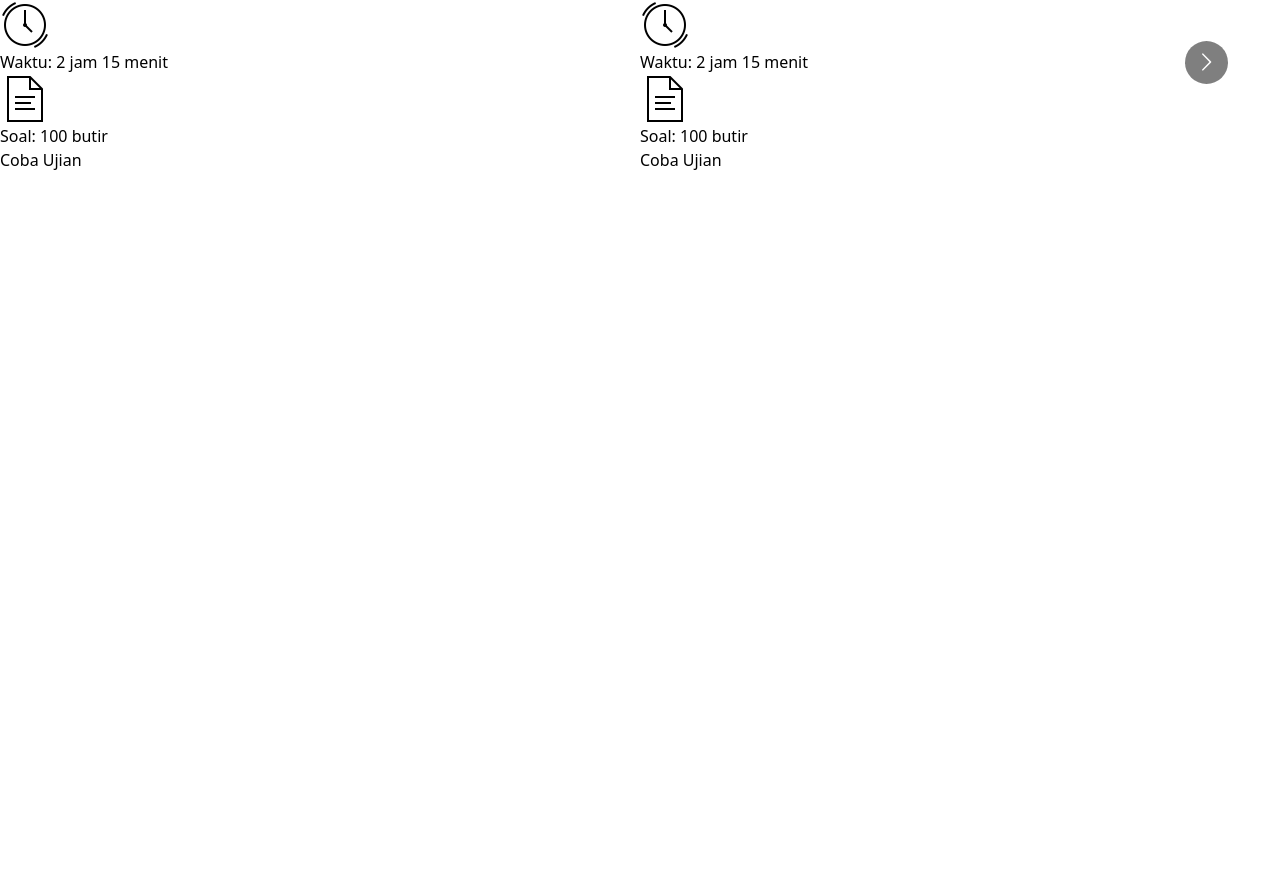
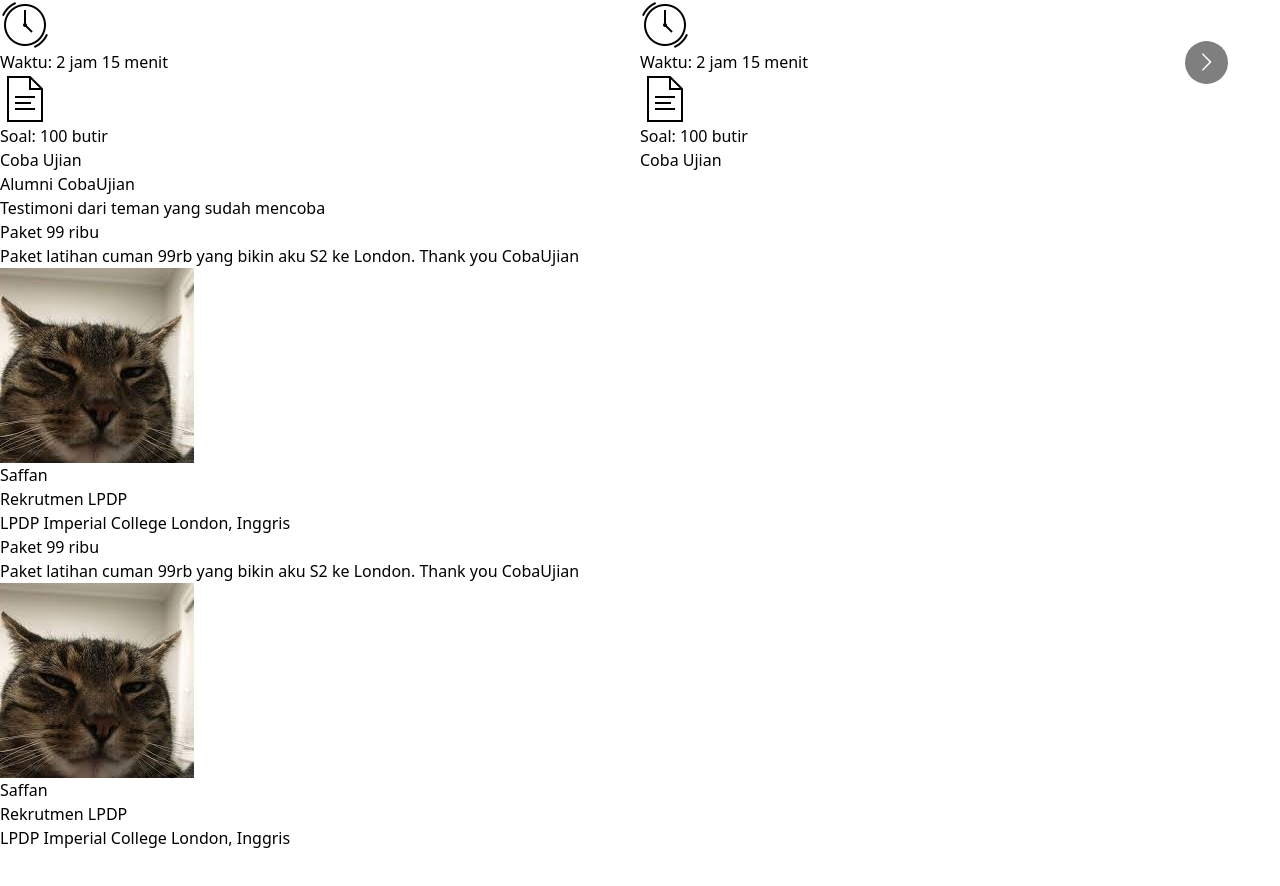
Before and after one commit to ilhamprnm/cobaujian, a React (Vite) app: page / in a window 1280 px wide. Shown: the part 1598-2484 px from the top of the page. Before the commit the page ends 2000 px from the top, so only its background shows below. Built offline with nearby package versions, Linux system fonts and the light colour scheme.

Commit message:
Make Testimoni Section

```diff
--- a/src/components/Hero.jsx
+++ b/src/components/Hero.jsx
@@ -3,16 +3,16 @@ import heroImage from '../images/hero_image.webp'
 
 const Hero = () => {
   return (
-    <div className='p-24 px-4 md:px-24 flex gap-3 flex-col md:flex-row'>
-      <div className='md:order-last mx-auto'>
-        <img className=' w-[486px]' src={heroImage} alt="hero-image" />
+    <div className='p-24 py-28 px-4 md:px-24 flex gap-3 flex-col md:flex-row'>
+      <div className='w-4/5 md:w-1/2 md:order-last mx-auto'>
+        <img className='w-full md:w-[486px]' src={heroImage} alt="hero-image" />
       </div>
-      <div className='mx-auto flex flex-col gap-4 justify-center items-center'>
+      <div className='p-6 md:w-1/2 flex flex-col gap-4 justify-center items-center'>
         <div>
-          <h1 className='font-bold text-2xl'>Uji Diri, Asah Kemampuanmu!</h1>
+          <h1 className='w-full font-bold text-2xl text-center'>Uji Diri, Asah Kemampuanmu!</h1>
         </div>
-        <div className='text-center'>
-          <p className='text-xl w-96'>Temukan simulasi ujian berkualitas dan kumpulan soal terlengkap untuk persiapan ujianmu. Ayo, tingkatkan kepercayaan diri dan wujudkan impianmu!</p>
+        <div className=''>
+          <p className='text-lg text-center'>Temukan simulasi ujian berkualitas dan kumpulan soal terlengkap untuk persiapan ujianmu. Ayo, tingkatkan kepercayaan diri dan wujudkan impianmu!</p>
         </div>
         <div>
           <button className='p-2 px-10 rounded-md bg-green-600 font-bold text-white'>Cari Ujian</button>
--- /dev/null
+++ b/src/components/TestimoniSection.jsx
@@ -0,0 +1,50 @@
+import React from 'react'
+import profilePic from '../images/profile.jpg'
+
+const TestimoniSection = () => {
+  return (
+    <div className=' p-2 py-24 md:p-24'>
+      <div className='bg-gray-200 rounded-lg p-4 py-16'>
+        <div className='flex flex-col justify-center items-center gap-2 mb-16 text-center'>
+          <h2 className='font-bold text-3xl'>Alumni CobaUjian</h2>
+          <p>Testimoni dari teman yang sudah mencoba</p>
+        </div>
+        <div className='flex gap-8 flex-col sm:flex-row'>
+          <div className='flex flex-col gap-3'>
+            <div className='p-10 bg-white shadow-md rounded-xl text-center relative'>
+              <h3 className='font-bold text-xl mb-3'>Paket 99 ribu</h3>
+              <p className=''>Paket latihan cuman 99rb yang bikin aku S2 ke London. Thank you CobaUjian</p>
+              <div className='bg-white w-8 h-8 rotate-45 absolute  -bottom-4 right-[45.5%]'></div>
+            </div>
+            <div className='mt-8'>
+              <img className='h-16 mx-auto rounded-full' src={profilePic} alt="" />
+            </div>
+            <div className='text-center '>
+              <p className='font-semibold'>Saffan</p>
+              <p className='text-sm leading-4'>Rekrutmen LPDP</p>
+              <p className='text-sm'  >LPDP Imperial College London, Inggris</p>
+            </div>
+          </div>
+          <div className='flex flex-col gap-3'>
+            <div className='p-10 bg-white shadow-md rounded-xl text-center relative'>
+              <h3 className='font-bold text-xl mb-3'>Paket 99 ribu</h3>
+              <p className=''>Paket latihan cuman 99rb yang bikin aku S2 ke London. Thank you CobaUjian</p>
+              <div className='bg-white w-8 h-8 rotate-45 absolute  -bottom-4 right-[45.5%]'></div>
+            </div>
+
+            <div className='mt-8'>
+              <img className='h-16 mx-auto rounded-full' src={profilePic} alt="" />
+            </div>
+            <div className='text-center '>
+              <p className='font-semibold'>Saffan</p>
+              <p className='text-sm leading-4'>Rekrutmen LPDP</p>
+              <p className='text-sm'  >LPDP Imperial College London, Inggris</p>
+            </div>
+          </div>
+        </div>
+      </div>
+    </div>
+  )
+}
+
+export default TestimoniSection
--- a/src/components/paket/paket1.jsx
+++ b/src/components/paket/paket1.jsx
@@ -24,11 +24,11 @@ const paket1 = () => {
       items: 2
     },
     miniMobile : {
-      breakpoint: { max: 520, min: 404 },
+      breakpoint: { max: 520, min: 380 },
       items: 1.5
     },
     microMobile : {
-      breakpoint: { max: 404, min: 0 },
+      breakpoint: { max: 380, min: 0 },
       items: 1
     }
   };
--- a/src/components/paket/paket2.jsx
+++ b/src/components/paket/paket2.jsx
@@ -24,11 +24,11 @@ const paket1 = () => {
       items: 2
     },
     miniMobile : {
-      breakpoint: { max: 520, min: 404 },
+      breakpoint: { max: 520, min: 380 },
       items: 1.5
     },
     microMobile : {
-      breakpoint: { max: 404, min: 0 },
+      breakpoint: { max: 380, min: 0 },
       items: 1
     }
   };
--- a/src/components/paket/paket3.jsx
+++ b/src/components/paket/paket3.jsx
@@ -24,11 +24,11 @@ const paket1 = () => {
       items: 2
     },
     miniMobile : {
-      breakpoint: { max: 520, min: 404 },
+      breakpoint: { max: 520, min: 380 },
       items: 1.5
     },
     microMobile : {
-      breakpoint: { max: 404, min: 0 },
+      breakpoint: { max: 380, min: 0 },
       items: 1
     }
   };
--- a/src/index.css
+++ b/src/index.css
@@ -3,5 +3,5 @@
 @tailwind utilities;
 
 body {
-  height: 2000px
+  height: 5000px
 }
--- a/src/pages/Home.jsx
+++ b/src/pages/Home.jsx
@@ -2,6 +2,7 @@ import React from 'react'
 import Navbar from '../components/Navbar.jsx';
 import Hero from '../components/Hero.jsx'
 import PaketSection from '../components/PaketSection.jsx'
+import TestimoniSection from '../components/TestimoniSection.jsx'
 
 const Home = () => {
   return (
@@ -9,6 +10,7 @@ const Home = () => {
       <Navbar />
       <Hero />
       <PaketSection />
+      <TestimoniSection />
     </>
   )
 }
```
Also changed, not shown: src/images/profile.jpg (added).
